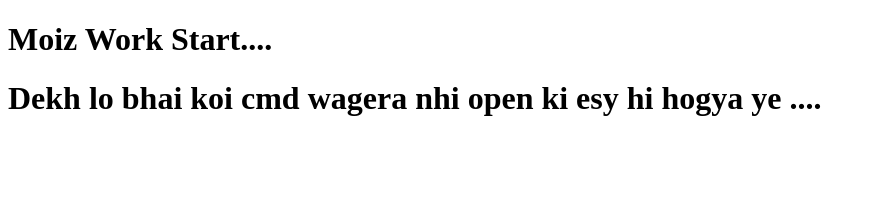
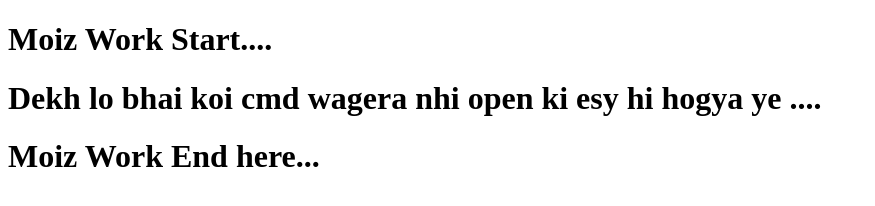
Before and after one commit to moizawan07/Group-project, a plain HTML site: page index.html in a window 1280 px wide. Shown: the whole page, without its empty margins (0-875 px from the left). Drawn offline with Linux system fonts and the light colour scheme.

Commit message:
moiz-2-commit

```diff
--- a/index.html
+++ b/index.html
@@ -8,6 +8,6 @@
 <body>
     <h1>Moiz Work Start....</h1>
     <h1> Dekh lo bhai koi cmd wagera nhi open ki esy hi hogya ye ....</h1>
-
+    <h1>Moiz Work End here...</h1>
 </body>
 </html>
```
Also changed, not shown: 1 other file.
